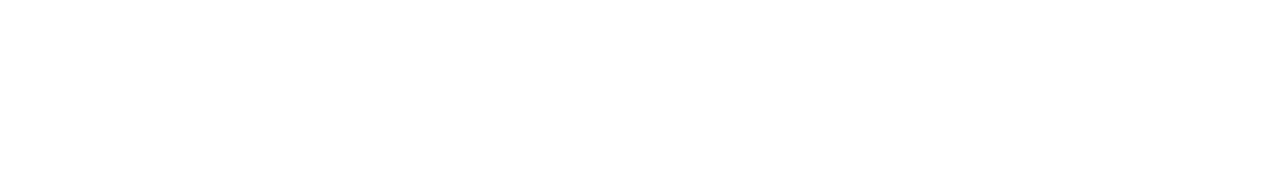
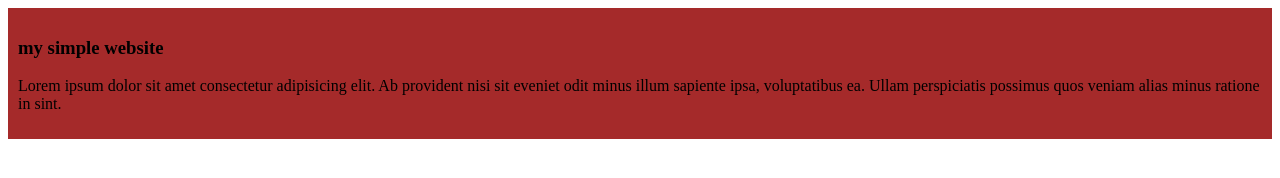
Before and after one commit to munna-cell/my-simple-website, a plain HTML site: page index.html in a window 1280 px wide. Drawn offline with Linux system fonts and the light colour scheme.

Commit message:
added the first blog

```diff
--- a/index.html
+++ b/index.html
@@ -4,8 +4,12 @@
     <meta charset="UTF-8">
     <meta name="viewport" content="width=device-width, initial-scale=1.0">
     <title>my simple website</title>
+    <link rel="stylesheet" href="styles/blog.css">
 </head>
 <body>
-
+    <div>
+        <h3>my simple website</h3>
+        <p>Lorem ipsum dolor sit amet consectetur adipisicing elit. Ab provident nisi sit eveniet odit minus illum sapiente ipsa, voluptatibus ea. Ullam perspiciatis possimus quos veniam alias minus ratione in sint.</p>
+    </div>
 </body>
 </html>
--- /dev/null
+++ b/styles/blog.css
@@ -0,0 +1,4 @@
+div{
+    background-color: brown;
+    padding: 10px;
+}
```
